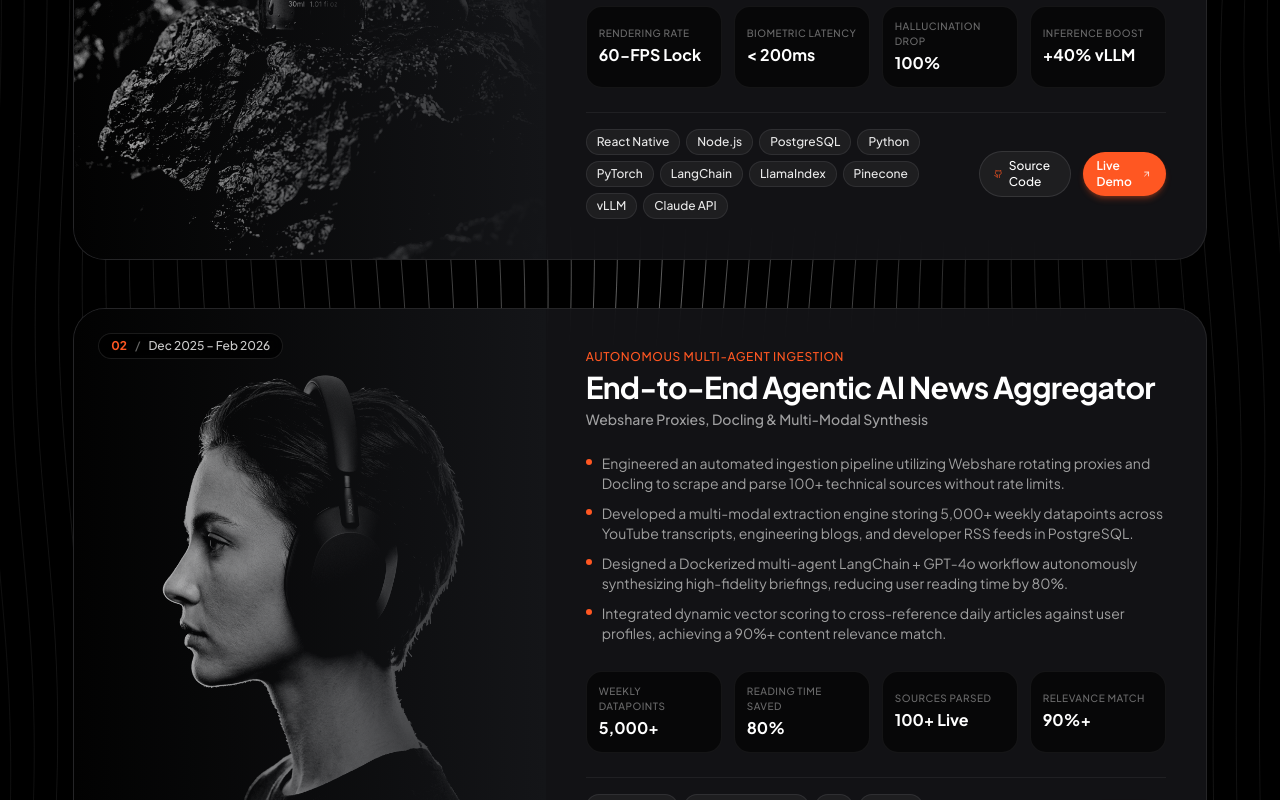
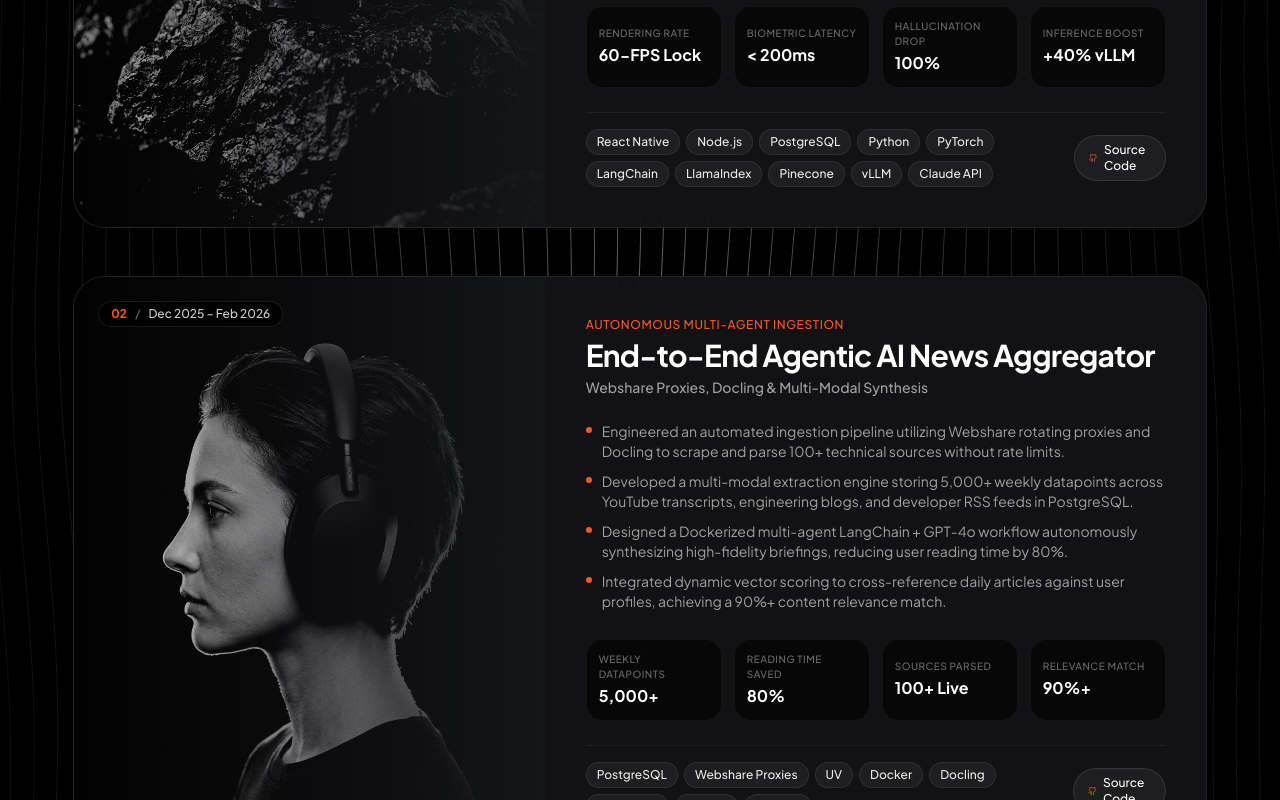
Before and after one commit to kirankushal2210/kiraPortfolio, a Next.js app: page / in a window 1280 px wide. Shown: the part 2320-3120 px from the top of the page. Built offline with nearby package versions, Linux system fonts and the light colour scheme.

Commit message:
fix: remove orange Live Demo pill button from case studies

```diff
--- a/components/FolioCaseStudies.tsx
+++ b/components/FolioCaseStudies.tsx
@@ -249,17 +249,7 @@ export default function FolioCaseStudies() {
                         <span>Source Code</span>
                       </a>
                     )}
-                    {cs.demoUrl && (
-                      <a
-                        href={cs.demoUrl}
-                        target="_blank"
-                        rel="noreferrer"
-                        className="flex items-center gap-1.5 px-3.5 py-1.5 rounded-full bg-coral hover:bg-coral-hover text-white text-xs font-sans font-medium font-semibold transition shadow-md shadow-coral/30"
-                      >
-                        <span>Live Demo</span>
-                        <ArrowUpRight className="w-3.5 h-3.5" />
-                      </a>
-                    )}
+
                   </div>
                 </div>
               </div>
```
